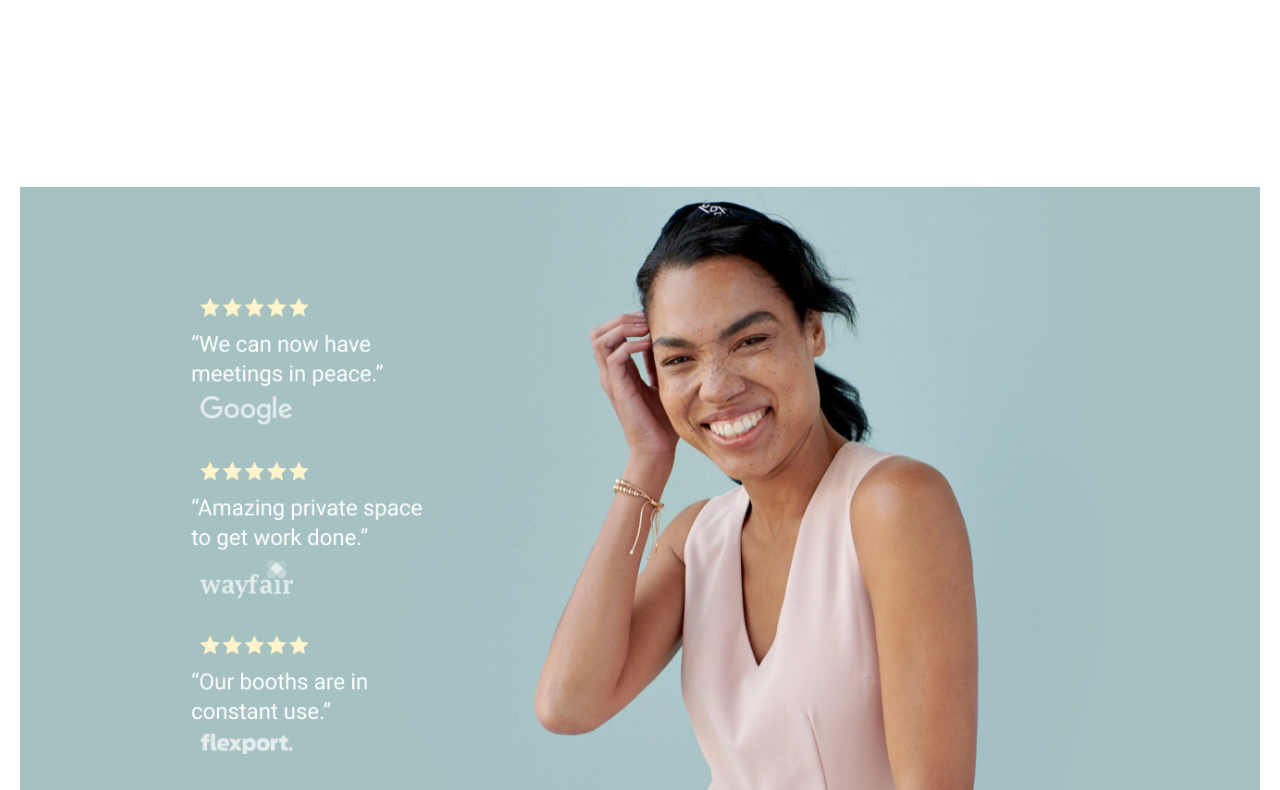
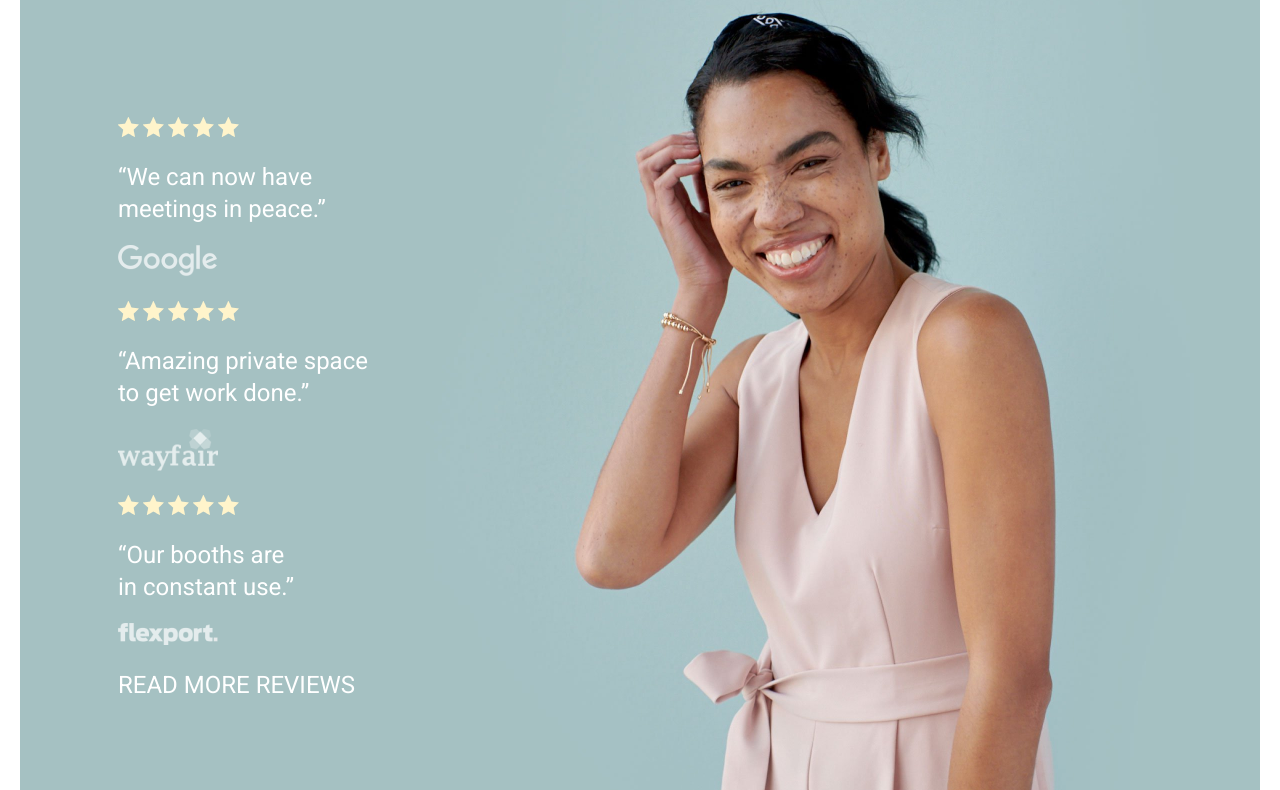
Before and after one commit to erkindavletmuratov/room, a plain HTML site: page index.html in a window 1280 px wide. Shown: the part 4250-5040 px from the top of the page. Drawn offline with Linux system fonts and the light colour scheme.

Commit message:
secondcommit

```diff
--- a/index.html
+++ b/index.html
@@ -3,7 +3,8 @@
 <head>
     <meta charset="UTF-8">
     <meta name="viewport" content="width=device-width, initial-scale=1.0">
-    <title>ROOM</title>
+    <title>ROOMERKIN</title>
+    <link rel="shortcut icon" href="./Frame.png" type="image/x-icon">
     <link rel="stylesheet" href="style.css">
     <link rel="preconnect" href="https://fonts.googleapis.com">
     <link rel="preconnect" href="https://fonts.gstatic.com" crossorigin>
@@ -133,9 +134,56 @@
                         </li>
 
                     </ul>
-                    <img class="section4_img" src="./Frame (6).png" alt="rasm">
+
                 </div>
-                  </section>
+            </section>
+            <section class="alohida">
+             <div>
+                <ul class="alohida_ul">
+                    <li class="alohida_li">
+                        <div class="images">
+                            <img src="./Frame (12).png" alt="rasm">
+                            <img src="./Frame (12).png" alt="rasm">
+                            <img src="./Frame (12).png" alt="rasm">
+                            <img src="./Frame (12).png" alt="rasm">
+                            <img src="./Frame (12).png" alt="rasm">
+                        </div>
+                    </li>
+                    <li class="alohida_li1">“We can now have <br> meetings in peace.”</li>
+                    <li><img src="./Rectangle (31).png" alt="rasm"></li>
+
+                    <li>
+                        <div class="image">
+                            <img src="./Vector (1).png" alt="">
+                            <img src="./Vector (1).png" alt="">
+                            <img src="./Vector (1).png" alt="">
+                            <img src="./Vector (1).png" alt="">
+                            <img src="./Vector (1).png" alt="">
+                        </div>
+                    </li>
+
+                    <li class="alohida_li2">“Amazing private space <br> to get work done.”</li>
+
+                    <li><img src="./Rectangle (33).png" alt="rasm"></li>
+
+                    <li>
+                        <div class="imgage">
+                            <img src="./Vector (1).png" alt="rasm">
+                            <img src="./Vector (1).png" alt="rasm">
+                            <img src="./Vector (1).png" alt="rasm">
+                            <img src="./Vector (1).png" alt="rasm">
+                            <img src="./Vector (1).png" alt="rasm">
+                        </div>
+                    </li>
+
+                    <li class="alohida_li3">“Our booths are <br> in constant use.”</li>
+
+                    <li><img src="./Rectangle (34).png" alt="rasm"></li>
+                    <li class="alohida_li4">READ MORE REVIEWS</li>
+
+                </ul>
+             </div>
+            </section>
             <section class="section5">
                 <div>
                     <h2 class="section5_h2">We take a human approach to a <br> business-to-business industry, breaking the <br> boundaries between corporate and <br> personal, and rethinking every step of the <br> user experience along the way.</h2>
--- a/style.css
+++ b/style.css
@@ -387,3 +387,60 @@ header {
     margin-left: 50px;
     color: white;
 }
+
+.alohida {
+    background-image: url(./Rectangle\ \(30\).png);
+    height: 800px;
+}
+
+.alohida_ul {
+    margin-left: 98px;
+    padding-top: 100px;
+}
+
+.alohida_li1 {
+    font-weight: 400;
+    font-size: 24px;
+    line-height: 32px;
+    color: white;
+    margin: 20px 0px;
+}
+
+.alohida_li2 {
+    font-weight: 400;
+    font-size: 24px;
+    line-height: 32px;
+    color: white;
+    margin: 20px 0px;
+}
+
+.imgage {
+    margin: 20px 0px;
+
+}
+
+.images {
+    margin: 20px 0px;
+
+}
+
+.image {
+    margin: 20px 0px;
+
+}
+
+.alohida_li3 {
+    font-weight: 400;
+    font-size: 24px;
+    line-height: 32px;
+    color: white;
+    margin: 20px 0px;
+}
+
+.alohida_li4 {
+    font-weight: 400;
+    font-size: 24px;
+    line-height: 32px;
+    color: white;
+    margin: 20px 0px;
+}
```
Also changed, not shown: Frame (12).png (added), Rectangle (30).png (added), Rectangle (31).png (added), Rectangle (32).png (added), Rectangle (33).png (added), Rectangle (34).png (added), Vector (1).png (added).
